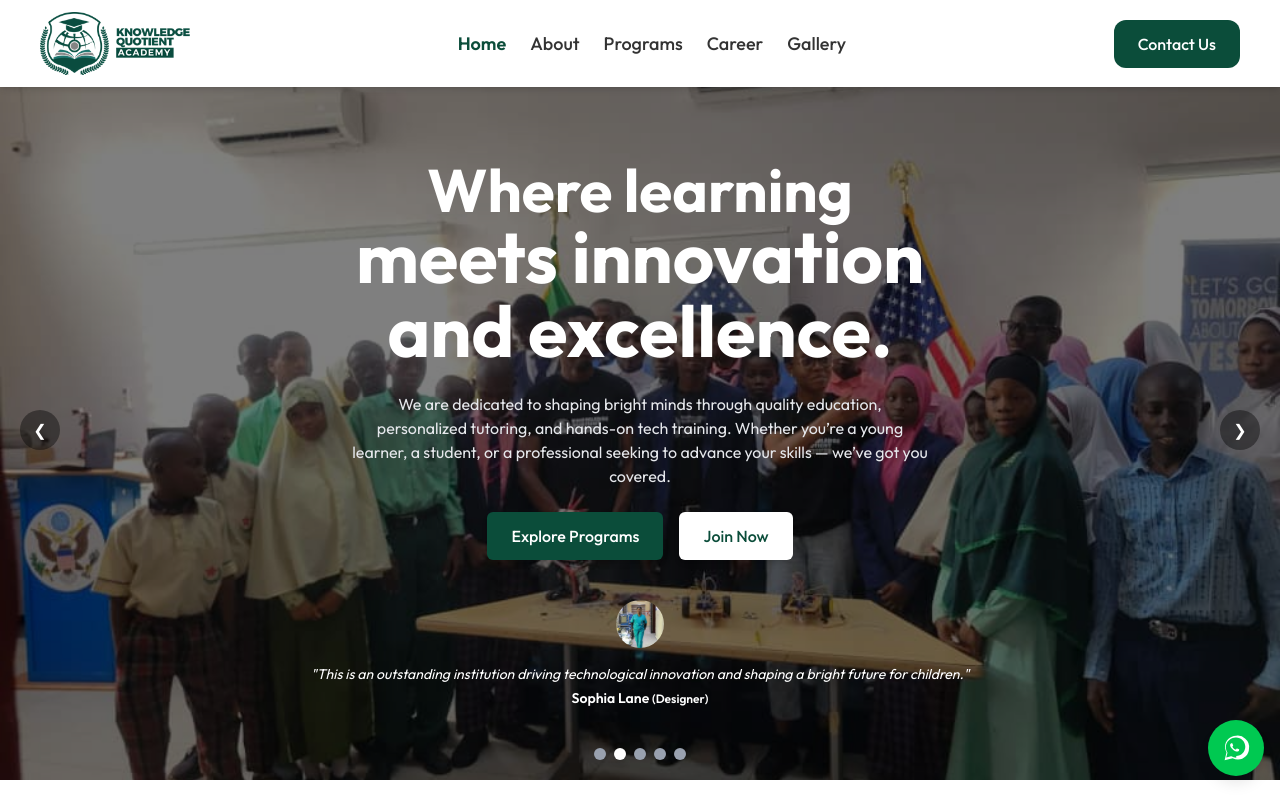
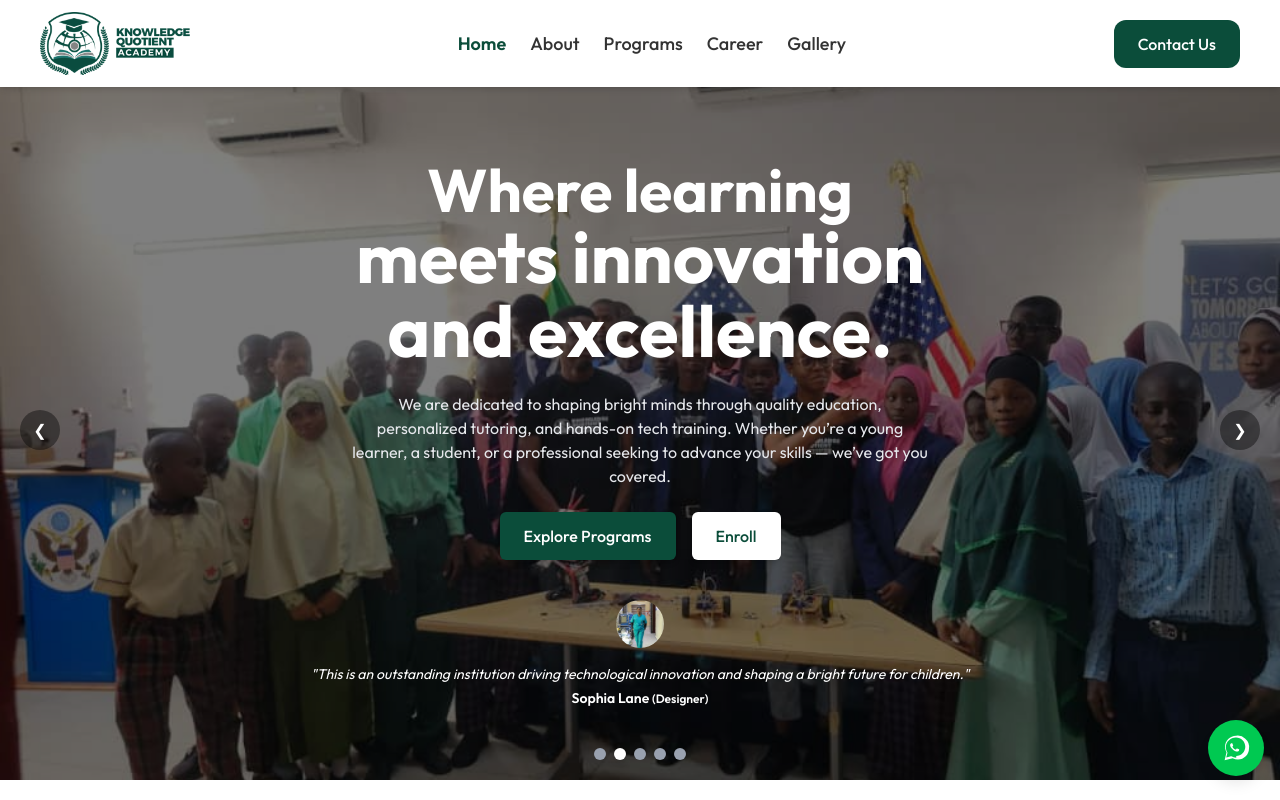
Before and after one commit to AChris-T/KnowledgeQuotientAcademy, a React (Vite) app: page / in a window 1280 px wide. Shown: the top 800 px of the page. Built offline with nearby package versions, Linux system fonts and the light colour scheme.

Commit message:
made changes on the user profile

```diff
--- a/src/components/Home/HeroSection.jsx
+++ b/src/components/Home/HeroSection.jsx
@@ -126,7 +126,7 @@ export default function HeroSection() {
               transition-all duration-300 hover:bg-green-100 hover:text-white shadow-md inline-block text-center"
             onClick={(e) => { e.preventDefault(); if (window.openRegistrationModal) window.openRegistrationModal(); }}
           >
-            Join Now
+            Enroll
           </motion.a>
         </motion.div>
 
```
